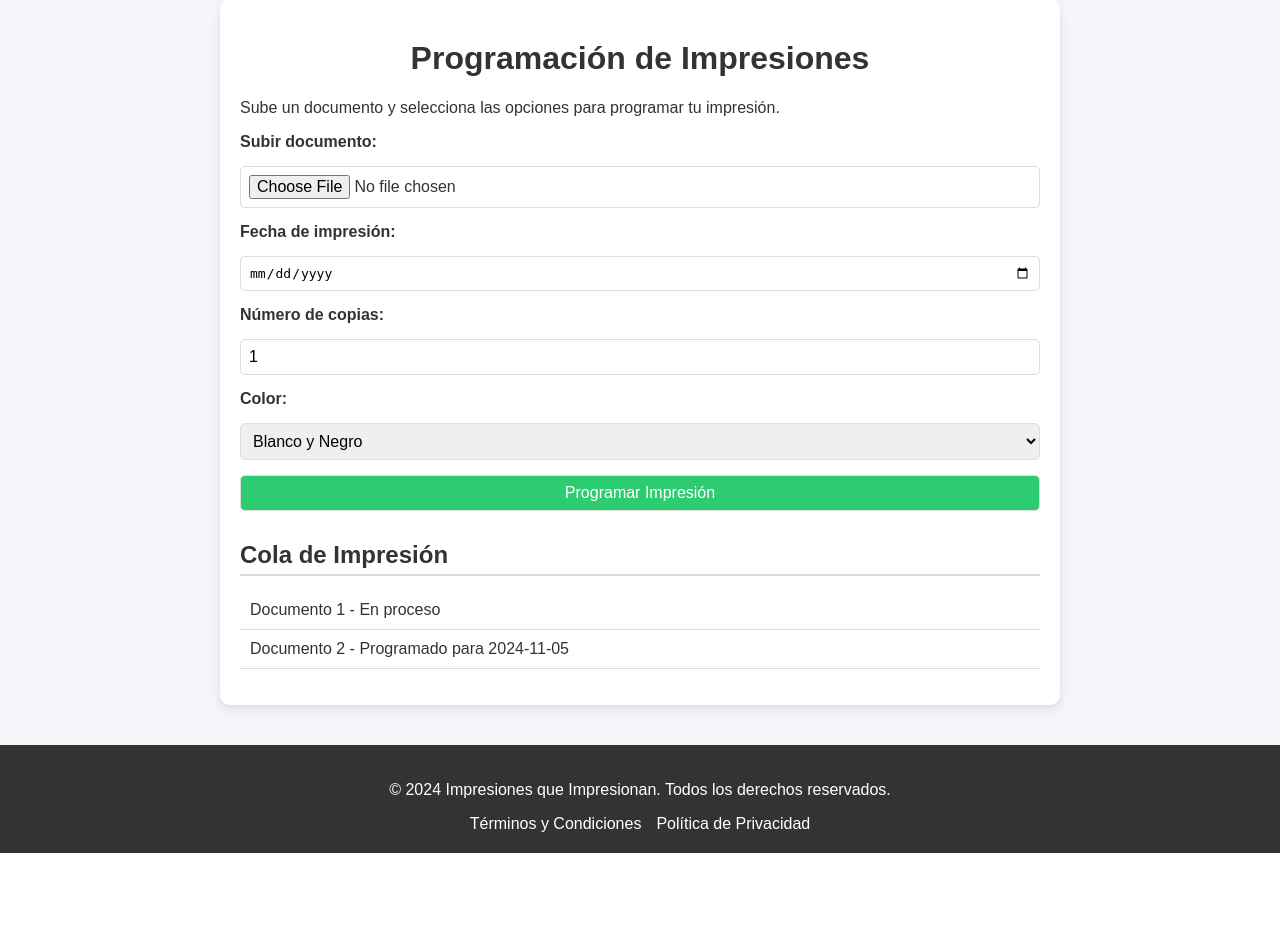
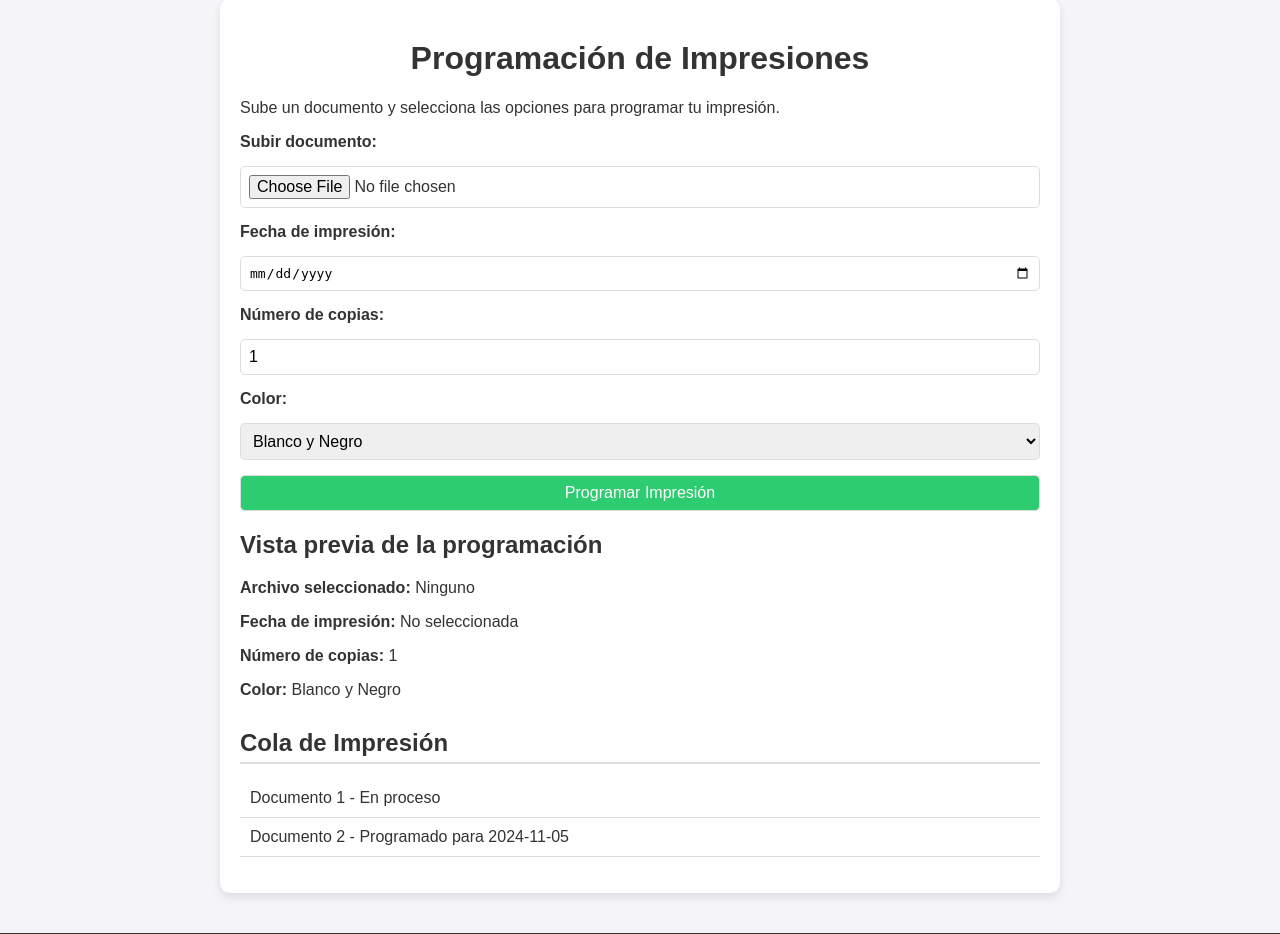
Before and after one commit to Serghio07/Todo-en-uno, a Flask app: page /impresion in a window 1280 px wide. Shown: the part 81-1015 px from the top of the page. Before the commit the page ends 934 px from the top, so only its background shows below. Run offline with Flask 3, Linux system fonts and the light colour scheme.

Commit message:
Update impresion.html

```diff
--- a/templates/Impresion/impresion.html
+++ b/templates/Impresion/impresion.html
@@ -48,14 +48,24 @@
         <button type="submit">Programar Impresión</button>
     </form>
 
+    <!-- Vista previa de la impresión -->
+    <section id="previewSection">
+        <h2>Vista previa de la programación</h2>
+        <div id="preview">
+            <!-- Aquí se mostrará la vista previa de las opciones seleccionadas -->
+            <p><strong>Archivo seleccionado:</strong> <span id="filePreview">Ninguno</span></p>
+            <p><strong>Fecha de impresión:</strong> <span id="datePreview">No seleccionada</span></p>
+            <p><strong>Número de copias:</strong> <span id="copiesPreview">1</span></p>
+            <p><strong>Color:</strong> <span id="colorPreview">Blanco y Negro</span></p>
+        </div>
+    </section>
+
     <!-- Cola de Impresiones -->
     <section id="printQueue">
         <h2>Cola de Impresión</h2>
         <ul id="queueList">
-            <!-- Aquí se listarán los documentos en cola -->
             <li>Documento 1 - En proceso</li>
             <li>Documento 2 - Programado para 2024-11-05</li>
-            <!-- Más elementos según la cola de impresión -->
         </ul>
     </section>
 </main>
@@ -71,5 +81,6 @@
     </div>
 </footer>
 
+<script src="impresion.js"></script>
 </body>
 </html>
```
